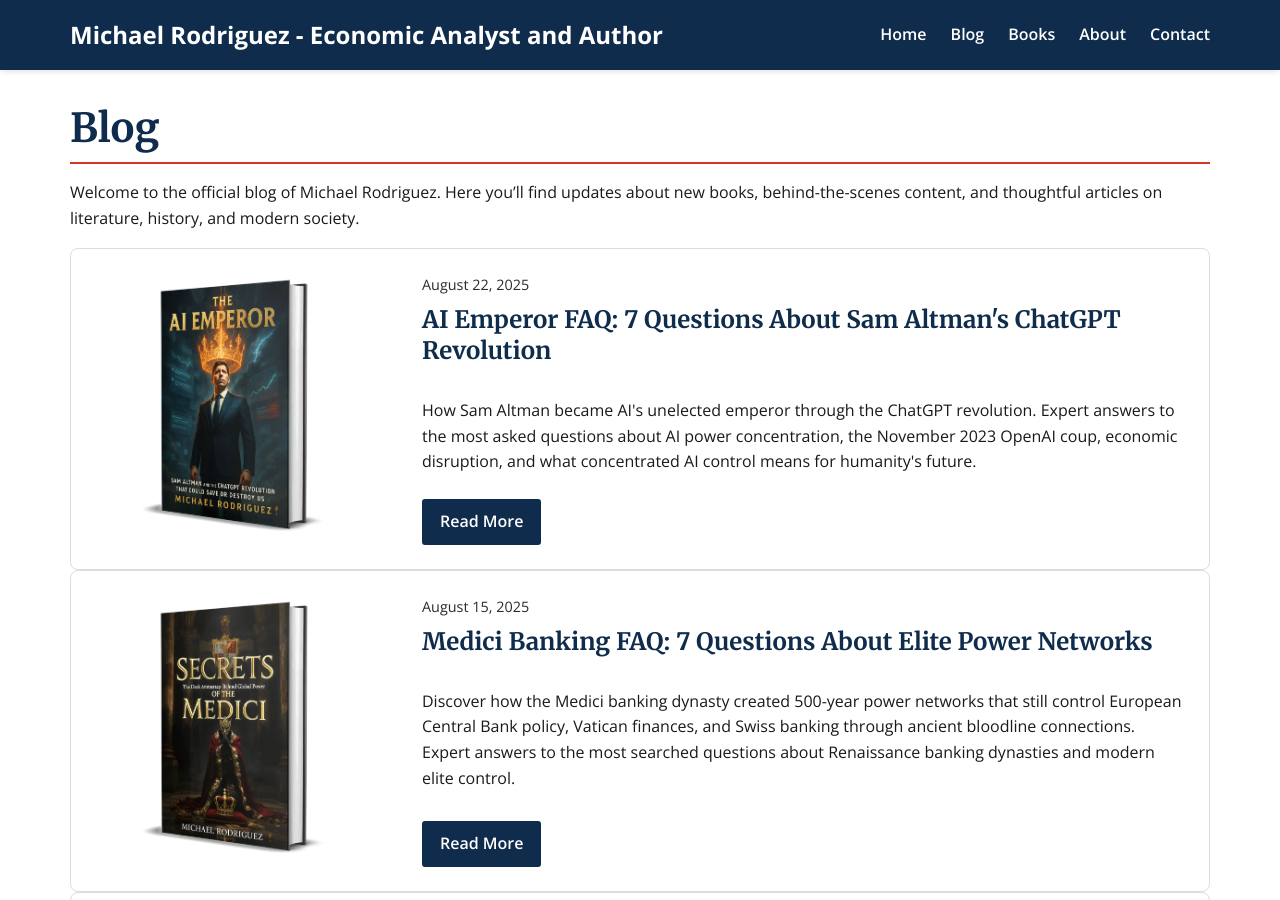
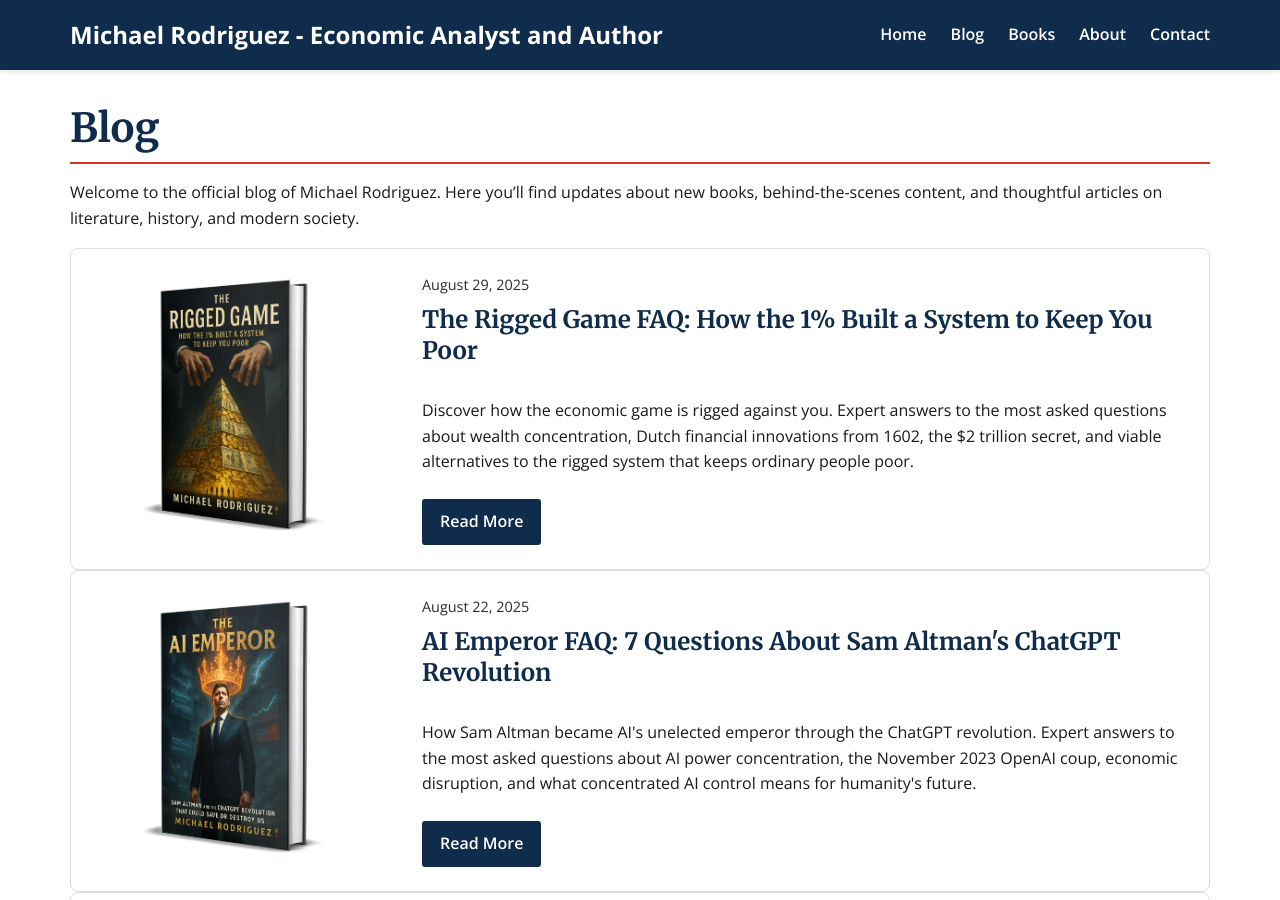
Before and after one commit to Zews123/michael-rodriguez-books, a Jekyll site: the page built from blog.md, in a window 1280 px wide and 900 px high. Built offline with Jekyll 4.4.1, drawn with Linux system fonts in a browser that asks for light colours.

Commit message:
Update blog.md

```diff
--- a/blog.md
+++ b/blog.md
@@ -138,6 +138,18 @@ Welcome to the official blog of Michael Rodriguez. Here you'll find updates abou
   }
 }
 </style>
+
+<div class="blog-card">
+    <div class="blog-card-image">
+      <img src="{{ site.baseurl }}/assets/images/social/Rigged-Game-3D.webp" alt="The Rigged Game FAQ">
+    </div>
+    <div class="blog-card-content">
+      <span class="blog-date">August 29, 2025</span>
+      <h2>The Rigged Game FAQ: How the 1% Built a System to Keep You Poor</h2>
+      <p>Discover how the economic game is rigged against you. Expert answers to the most asked questions about wealth concentration, Dutch financial innovations from 1602, the $2 trillion secret, and viable alternatives to the rigged system that keeps ordinary people poor.</p>
+      <a href="{{ site.baseurl }}/blog/rigged-game-faq.html" class="read-more">Read More <span class="visually-hidden">about The Rigged Game FAQ</span></a>
+    </div>
+  </div>
 
 <div class="blog-card">
     <div class="blog-card-image">
@@ -355,6 +367,13 @@ Welcome to the official blog of Michael Rodriguez. Here you'll find updates abou
   "blogPost": [
     {
       "@type": "BlogPosting",
+      "headline": "The Rigged Game FAQ: How the 1% Built a System to Keep You Poor",
+      "description": "Discover how the economic game is rigged against you. Expert answers to the most asked questions about wealth concentration and financial control.",
+      "datePublished": "2025-08-29",
+      "author": "Michael Rodriguez"
+    },
+    {
+      "@type": "BlogPosting",
       "headline": "AI Emperor FAQ: 7 Questions About Sam Altman's ChatGPT Revolution",
       "description": "How Sam Altman became AI's unelected emperor through the ChatGPT revolution.",
       "datePublished": "2025-08-22",
```
